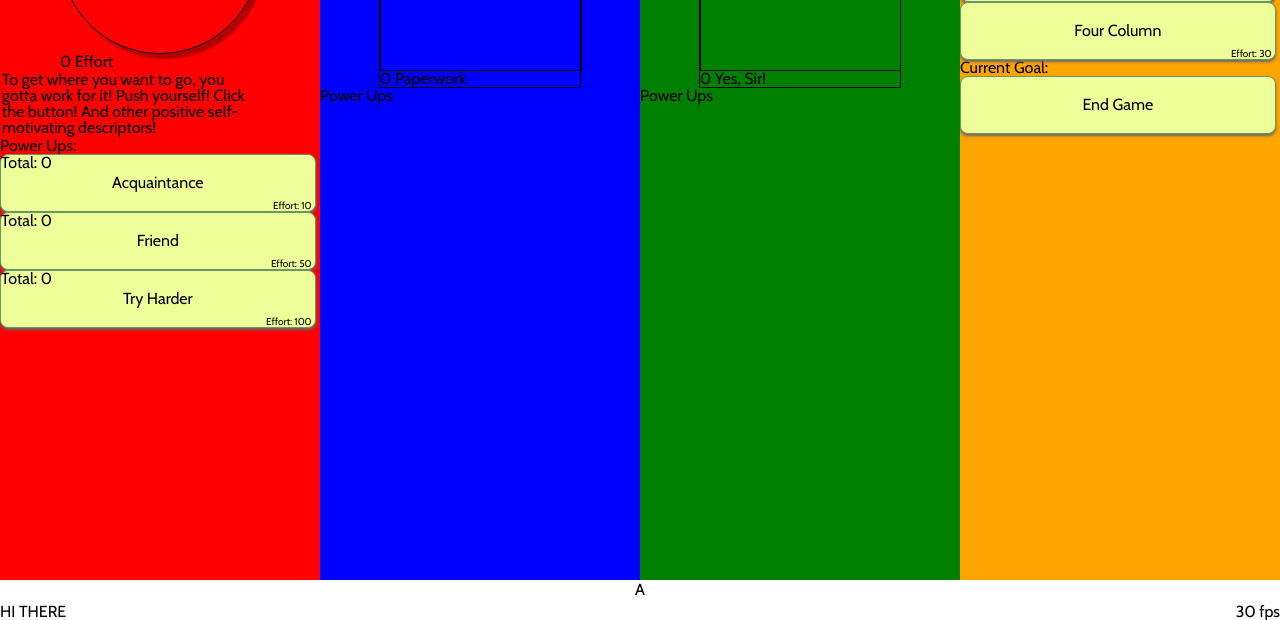
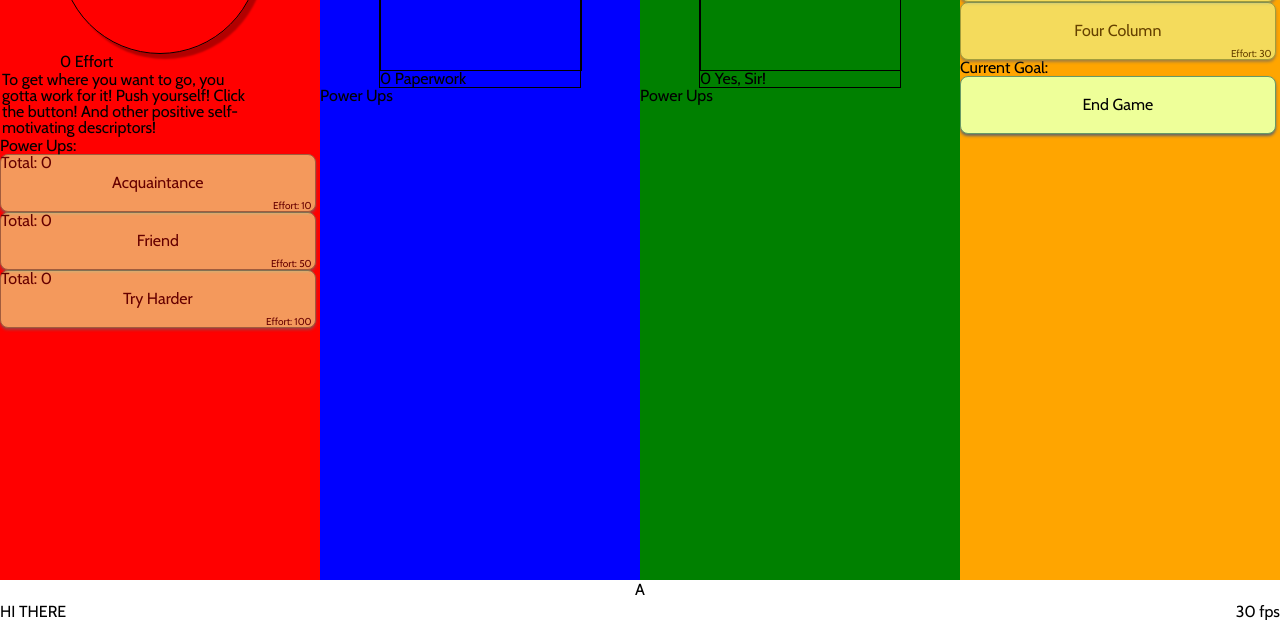
Before and after one commit to thejdlowe/GetElected, a plain HTML site: page index.html in a window 1280 px wide. Shown: the part 180-800 px from the top of the page. Drawn offline with nearby package versions, Linux system fonts and the light colour scheme; a web font is replaced by a local one.

Commit message:
Styling
Added style checking; if the player cannot afford a goal, or if they've
bought a one time goal already, it will appear disabled

```diff
--- a/css/style.css
+++ b/css/style.css
@@ -160,6 +160,9 @@ pre {
 	width: 35%;
 	overflow: hidden;
 	height: 40px;
-
 	margin: 2px auto;
 }
+
+.disabled {
+	opacity: 0.6;
+}
--- a/scripts/game.js
+++ b/scripts/game.js
@@ -74,6 +74,7 @@ Game.Initialize = function() {
 			var currGoal = Game.Goals[i];
 			var li = $("<li>");
 			$("#pastGoals").append(li);
+			li.addClass("disabled");
 			var q = $("<q>");
 			var html = "";
 			html += (currGoal.reqObj.effort !== 0 ? "Effort: " + numberWithCommas(currGoal.reqObj.effort) : "") + " ";
@@ -97,6 +98,7 @@ Game.Initialize = function() {
 		q.html(html);
 		li.html(currGoal.name);
 		li.append(q);
+		li.addClass("disabled");
 	}
 
 	Game.updateCurrentGoals = function() {
@@ -349,6 +351,20 @@ Game.Initialize = function() {
 		}
 	}
 	Game.Draw = function() {
+		for(var i in powerups) {
+			if($("#" + i).length) {
+				//console.log($("#" + i).html());
+				var func = powerupsfuncs[i];
+				var effortVal = Game.compInt(func["cost"].effort, powerups[i]), paperworkVal = Game.compInt(func["cost"].paperwork, powerups[i]), yessirVal = Game.compInt(func["cost"].yessir, powerups[i]);
+				if(efforttally >= effortVal &&
+					paperworktally >= paperworkVal &&
+					yessirtally >= yessirVal) {
+						if(func["onetime"] === true && powerups[i] > 0) {$("#" + i).addClass("disabled");}
+						else $("#" + i).removeClass("disabled");
+				}
+				else $("#" + i).addClass("disabled");
+			}
+		}
 		$("#efforttally").html(numberWithCommas(Math.floor(efforttally)) + " Effort");
 		$("#paperworktally").html(numberWithCommas(Math.floor(paperworktally)) + " Paperwork");
 		$("#yessirtally").html(numberWithCommas(Math.floor(yessirtally)) + " Yes, Sir!");
```
